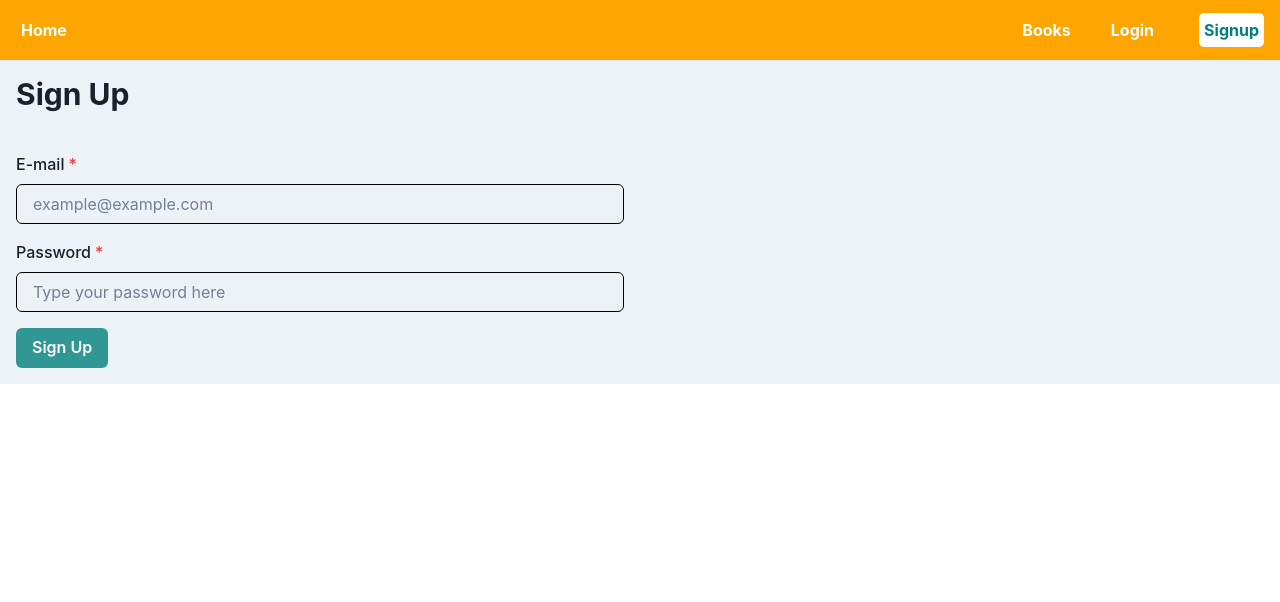
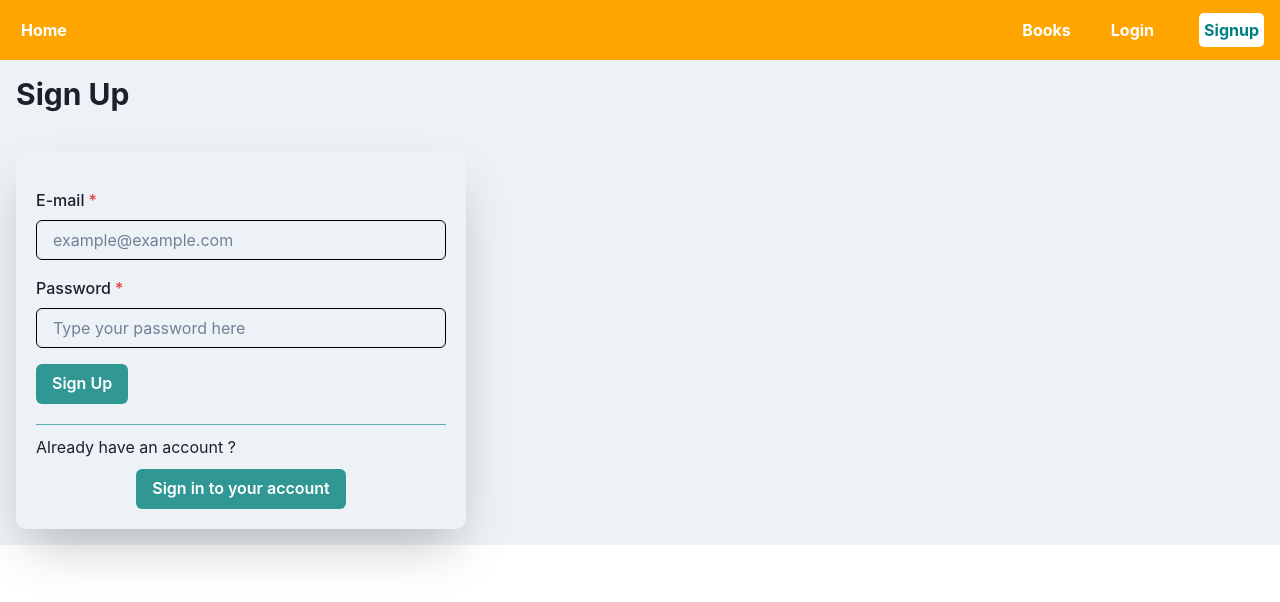
Before and after one commit to anup-an/library-api, a React (Create React App) app in the folder client/: page /register in a window 1280 px wide. Shown: the top 602 px of the page. Built offline with nearby package versions, Linux system fonts and the light colour scheme; no server answers.

Commit message:
Update register component

```diff
--- a/client/src/components/Register/index.tsx
+++ b/client/src/components/Register/index.tsx
@@ -7,6 +7,7 @@ import {
 import { Button } from "@chakra-ui/button";
 import { FormControl, FormLabel } from "@chakra-ui/form-control";
 import { Input } from "@chakra-ui/input";
+import { Box, Divider, Flex, Text } from "@chakra-ui/react";
 import { useState } from "react";
 import { useNavigate } from "react-router-dom";
 import { ApiError, getErrorMessage } from "src/api/axios";
@@ -61,8 +62,13 @@ const Register = () => {
       [name]: value,
     });
   };
+
+  const redirectToLogin = () => {
+    history("/register");
+  };
+
   return (
-    <div>
+    <Box w="450px" boxShadow="2xl" p="20px" border="white" borderRadius="10px">
       <form onSubmit={handleRegister}>
         {errorMessage && !loading ? (
           <Alert status="error">
@@ -106,7 +112,19 @@ const Register = () => {
           Sign Up
         </Button>
       </form>
-    </div>
+      <Divider
+        marginTop="20px"
+        borderColor="teal"
+        w="100%"
+        marginBottom="10px"
+      />
+      <Text>Already have an account ?</Text>
+      <Flex justifyContent="center">
+        <Button colorScheme="teal" marginTop="10px" onClick={redirectToLogin}>
+          Sign in to your account
+        </Button>
+      </Flex>
+    </Box>
   );
 };
 
```
